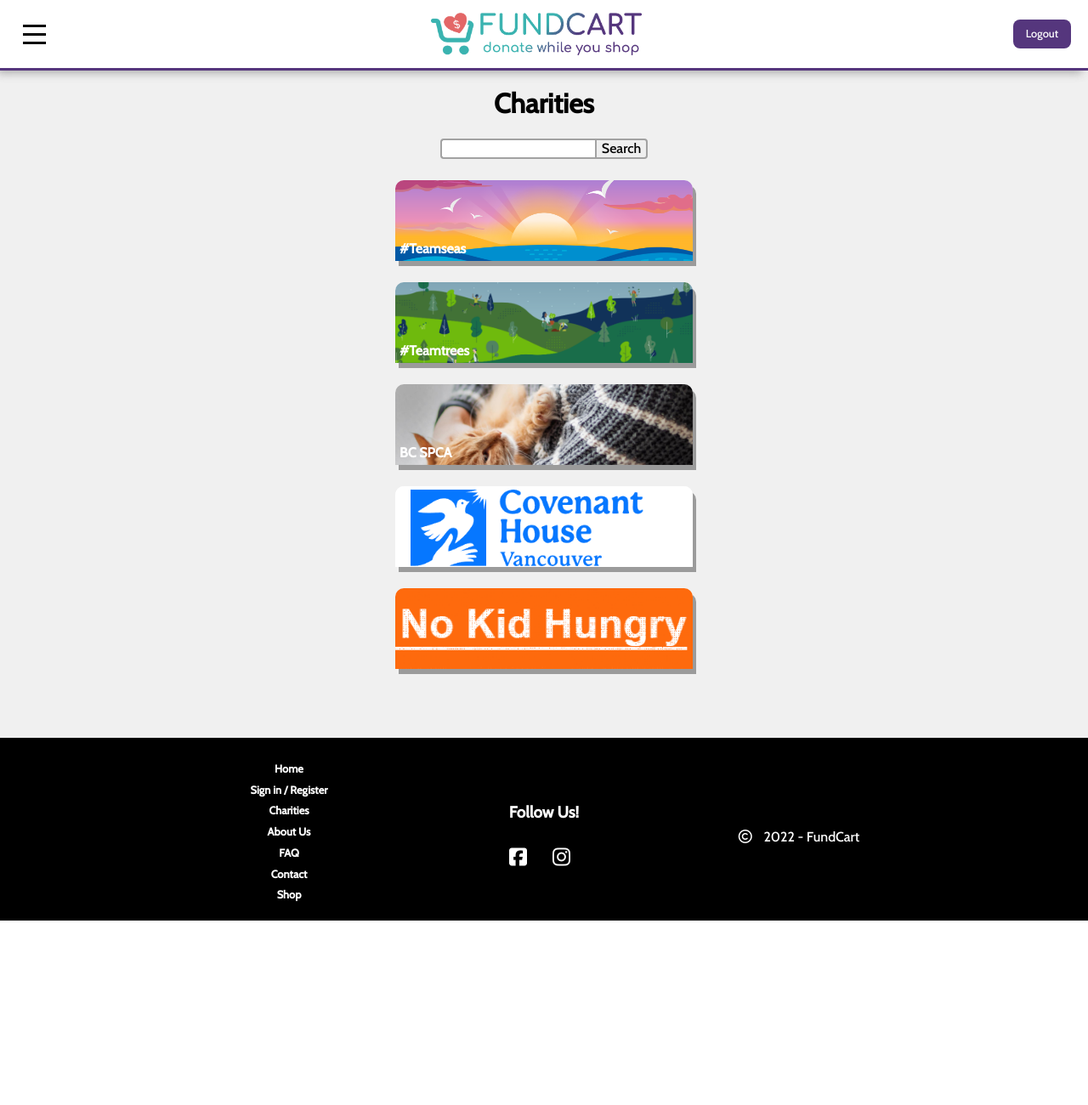
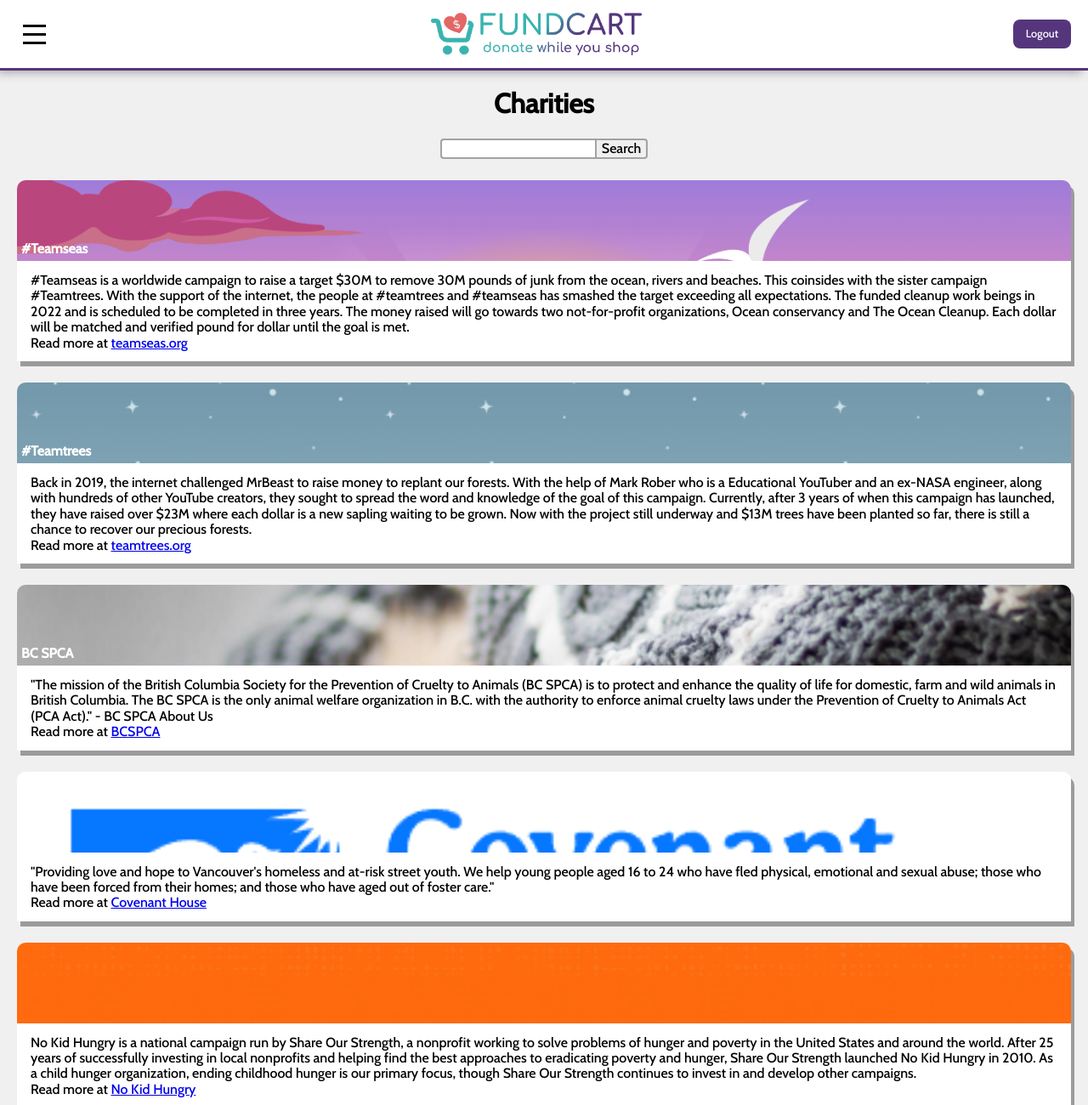
Before and after one commit to isaacrudy/2800-202210-BBY18, a website: page public/charities.html in a window 1280 px wide. Shown: the top 1300 px of the page at 85% size. Before the commit the page ends 1083 px from the top, so only its background shows below. Drawn offline with nearby package versions, Linux system fonts and the light colour scheme.

Commit message:
Charities information updated

```diff
--- a/public/charities.html
+++ b/public/charities.html
@@ -1,3 +1,12 @@
+<!--
+All information found about these charities stem from their respective websites.
+https://teamseas.org/
+https://teamtrees.org/
+https://spca.bc.ca/
+https://www.nokidhungry.org/
+https://www.covenanthousebc.org/
+
+ -->
 <!DOCTYPE html>
 <html lang="en">
 
@@ -26,13 +35,18 @@
         <div>
 
             <div class="charities-container">
-                <div class="charities-banner" id="charities-teamseas">
+                <div class="charities-banner" id="charities-teamseas" onclick="animation(seas)">
                     <h4 class="charities-container-titles">#Teamseas</h4>
                 </div>
 
-                <div class="charities-inner-container">
+                <div class="charities-inner-container" id="seas-inner" >
                     <p class="charities-content">
-
+                        #Teamseas is a worldwide campaign to raise a target $30M to remove 30M pounds of junk from the ocean, rivers and beaches.
+                        This coinsides with the sister campaign #Teamtrees. With the support of the internet, the people at #teamtrees and #teamseas has smashed the target exceeding all expectations.
+                        The funded cleanup work beings in 2022 and is scheduled to be completed in three years.
+                        The money raised will go towards two not-for-profit organizations, Ocean conservancy and The Ocean Cleanup.
+                        Each dollar will be matched and verified pound for dollar until the goal is met.
+                        <br>Read more at <a href="https://teamseas.org/">teamseas.org</a>
                     </p>
                 </div>
             </div>
@@ -42,9 +56,13 @@
                     <h4 class="charities-container-titles">#Teamtrees</h4>
                 </div>
 
-                <div class="charities-inner-container">
+                <div class="charities-inner-container" id="trees-inner">
                     <p class="charities-content">
-
+                        Back in 2019, the internet challenged MrBeast to raise money to replant our forests.
+                        With the help of Mark Rober who is a Educational YouTuber and an ex-NASA engineer, along with hundreds of other YouTube creators, they sought to spread the word and knowledge of the goal of this campaign.
+                        Currently, after 3 years of when this campaign has launched, they have raised over $23M where each dollar is a new sapling waiting to be grown.
+                        Now with the project still underway and $13M trees have been planted so far, there is still a chance to recover our precious forests.
+                        <br>Read more at <a href="https://teamtrees.org/">teamtrees.org</a>
                     </p>
                 </div>
             </div>
@@ -54,9 +72,11 @@
                     <h4 class="charities-container-titles">BC SPCA</h4>
                 </div>
 
-                <div class="charities-inner-container">
+                <div class="charities-inner-container" id="spca-inner">
                     <p class="charities-content">
-
+                        "The mission of the British Columbia Society for the Prevention of Cruelty to Animals (BC SPCA) is to protect and enhance the quality of life for domestic, farm and wild animals in British Columbia.
+                        The BC SPCA is the only animal welfare organization in B.C. with the authority to enforce animal cruelty laws under the Prevention of Cruelty to Animals Act (PCA Act)." - BC SPCA About Us
+                        <br>Read more at <a href="https://spca.bc.ca/">BCSPCA</a>
                     </p>
                 </div>
             </div>
@@ -66,9 +86,12 @@
                     <h4 class="charities-container-titles"></h4>
                 </div>
 
-                <div class="charities-inner-container">
+                <div class="charities-inner-container" id="house-inner">
                     <p class="charities-content">
-
+                        "Providing love and hope to Vancouver's homeless and at-risk street youth.
+                        We help young people aged 16 to 24 who have fled physical, emotional and sexual abuse;
+                        those who have been forced from their homes; and those who have aged out of foster care."
+                        <br>Read more at <a href="https://www.covenanthousebc.org/">Covenant House</a>
                     </p>
                 </div>
             </div>
@@ -78,17 +101,20 @@
                     <h4 class="charities-container-titles"></h4>
                 </div>
 
-                <div class="charities-inner-container">
+                <div class="charities-inner-container" id="nkh-inner">
                     <p class="charities-content">
-
+                        No Kid Hungry is a national campaign run by Share Our Strength, a nonprofit working to solve problems of hunger and poverty in the United States and around the world.
+                        After 25 years of successfully investing in local nonprofits and helping find the best approaches to eradicating poverty and hunger, Share Our Strength launched No Kid Hungry in 2010.
+                        As a child hunger organization, ending childhood hunger is our primary focus, though Share Our Strength continues to invest in and develop other campaigns.
+                        <br>Read more at <a href="https://www.nokidhungry.org/">No Kid Hungry</a>
                     </p>
                 </div>
             </div>
-
         </div>
 
     </div>
     <global-footer></global-footer>
     <script src="js/signout.js"></script>
+    <script src="js/charities.js"></script>
 </body>
 </html>
--- a/public/css/pages/charities.css
+++ b/public/css/pages/charities.css
@@ -18,17 +18,24 @@
     bottom:0;
 }
 .charities-inner-container{
-
+    padding: 10px 8px 8px;
 }
 .charities-content{
-
+    margin: 4px 8px;
 }
-
-
-
-
-
-
+.animate {
+    animation: fadeIn 500ms ease-out backwards;
+}
+@keyframes fadeIn {
+    from {
+      transform: translateX(250px);
+      opacity: 0;
+    }
+    to {
+      transform: translateX(0px);
+      opacity: 1;
+    }
+  }
 
 
 #charities-teamseas{
```
